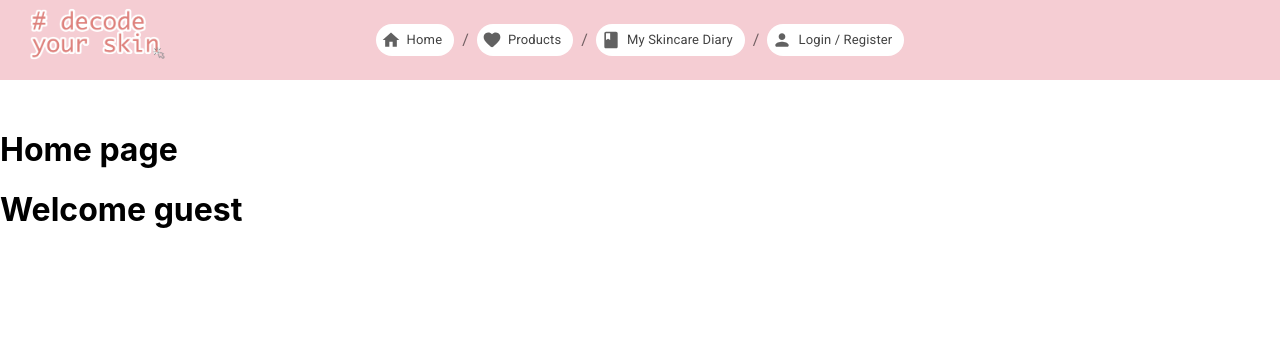
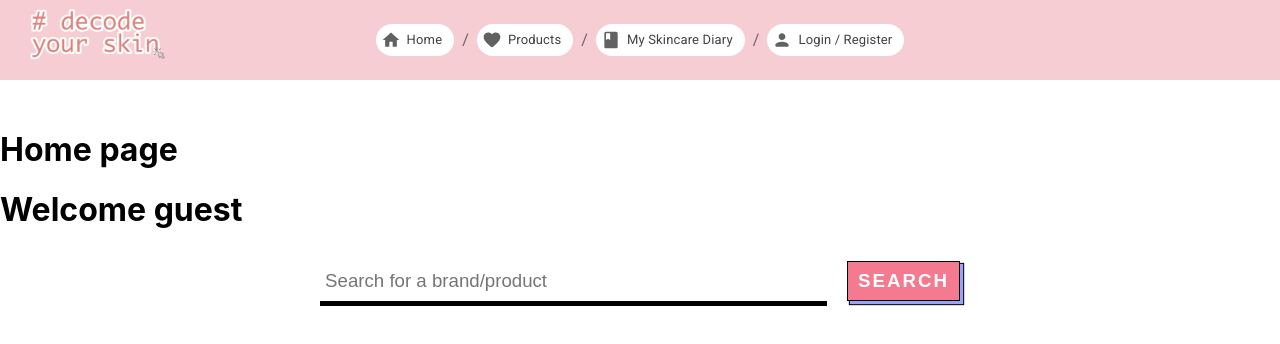
Before and after one commit to minzzelo/decode-your-skin-frontend, a React (Create React App) app: page / in a window 1280 px wide. Shown: the top 344 px of the page. Built offline with nearby package versions, Linux system fonts and the light colour scheme.

Commit message:
Implement product search bar

```diff
--- a/src/App.jsx
+++ b/src/App.jsx
@@ -6,6 +6,7 @@ import "./App.scss";
 import { LoginPage } from "./components/login/";
 import { Nav } from "./components/nav";
 import { Products } from "./components/products";
+import { Search } from "./components/search";
 
 class App extends React.Component {
   constructor(props) {
@@ -109,9 +110,12 @@ export class Home extends React.Component {
   render() {
     return (
       <>
-        <h1>Home page</h1>
-        {this.props.loginStatus && <h1>Welcome {this.props.user}</h1>}
-        {!this.props.loginStatus && <h1>Welcome guest</h1>}
+        <div className="container">
+          <h1>Home page</h1>
+          {this.props.loginStatus && <h1>Welcome {this.props.user}</h1>}
+          {!this.props.loginStatus && <h1>Welcome guest</h1>}
+        </div>
+        <Search />
       </>
     );
   }
--- /dev/null
+++ b/src/components/search/index.jsx
@@ -0,0 +1,16 @@
+import React from "react";
+import "./styles.scss";
+
+export class Search extends React.Component {
+  constructor(props) {
+    super(props);
+  }
+  render() {
+    return (
+      <form className="searchBar">
+        <input type="text" placeholder="Search for a brand/product" />
+        <button type="submit">Search</button>
+      </form>
+    );
+  }
+}
--- /dev/null
+++ b/src/components/search/styles.scss
@@ -0,0 +1,62 @@
+$primary: #f47b8f;
+$background: #ffffff;
+$secondary: #f72e9c;
+$font-size: 14pt;
+$form-shadow: #ffa580;
+$form-primary-highlight: #95a4ff;
+$form-secondary-highlight: #ffc8ff;
+
+.searchBar {
+  margin-top: 2em;
+  display: flex;
+  flex-direction: row;
+  justify-content: center;
+
+  input {
+    display: inline-block;
+    width: 500px;
+    font-size: $font-size;
+    line-height: $font-size * 2;
+    margin-bottom: $font-size * 2;
+    border: none;
+    border-bottom: 5px solid rgba(0, 0, 0, 1);
+    min-width: 250px;
+    padding-left: 5px;
+    outline: none;
+    color: rgba(0, 0, 0, 1);
+  }
+
+  input:focus {
+    border-bottom: 5px solid $primary;
+  }
+
+  button {
+    display: inline-block;
+    margin-left: 20px;
+    line-height: $font-size * 2;
+    padding: 0 10px;
+    height: fit-content;
+
+    background: $primary;
+
+    font-size: $font-size;
+    letter-spacing: 2px;
+    text-transform: uppercase;
+    font-weight: 700;
+    color: white;
+
+    transition: 0.2s all ease-in-out;
+
+    outline: none;
+    border: 1px solid rgba(0, 0, 0, 1);
+    box-shadow: 3px 3px 1px $form-primary-highlight,
+      3px 3px 1px 1px rgba(0, 0, 0, 1);
+
+    &:hover {
+      cursor: pointer;
+      background: white;
+      color: $primary;
+      border: 1px solid rgba(0, 0, 0, 1);
+    }
+  }
+}
```
